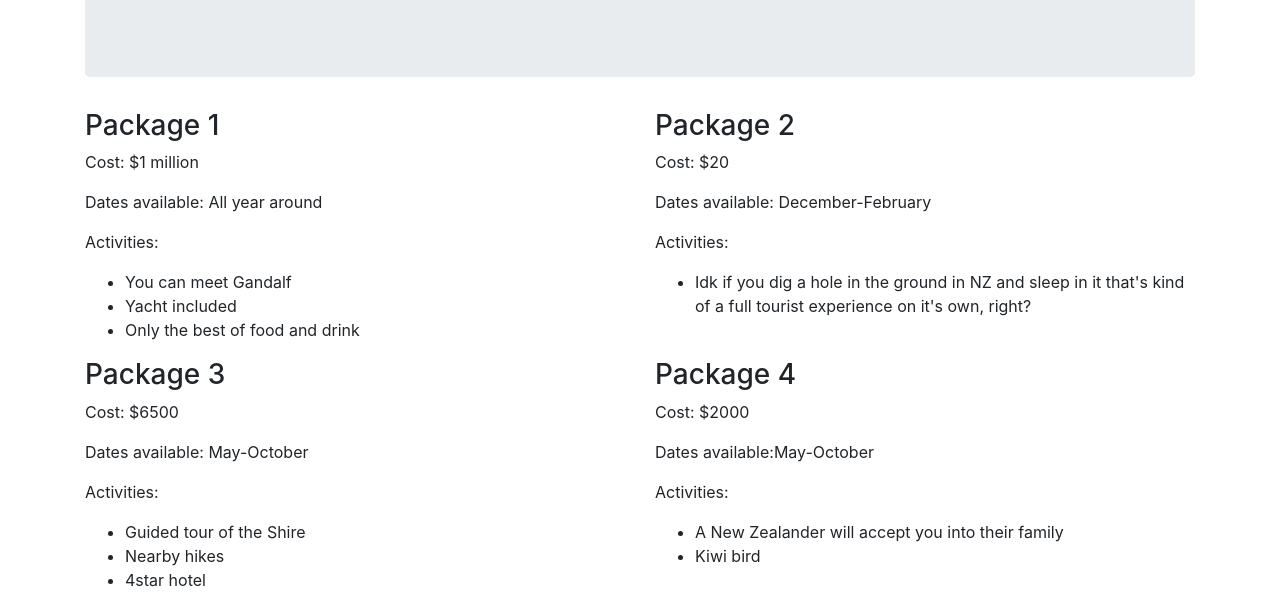
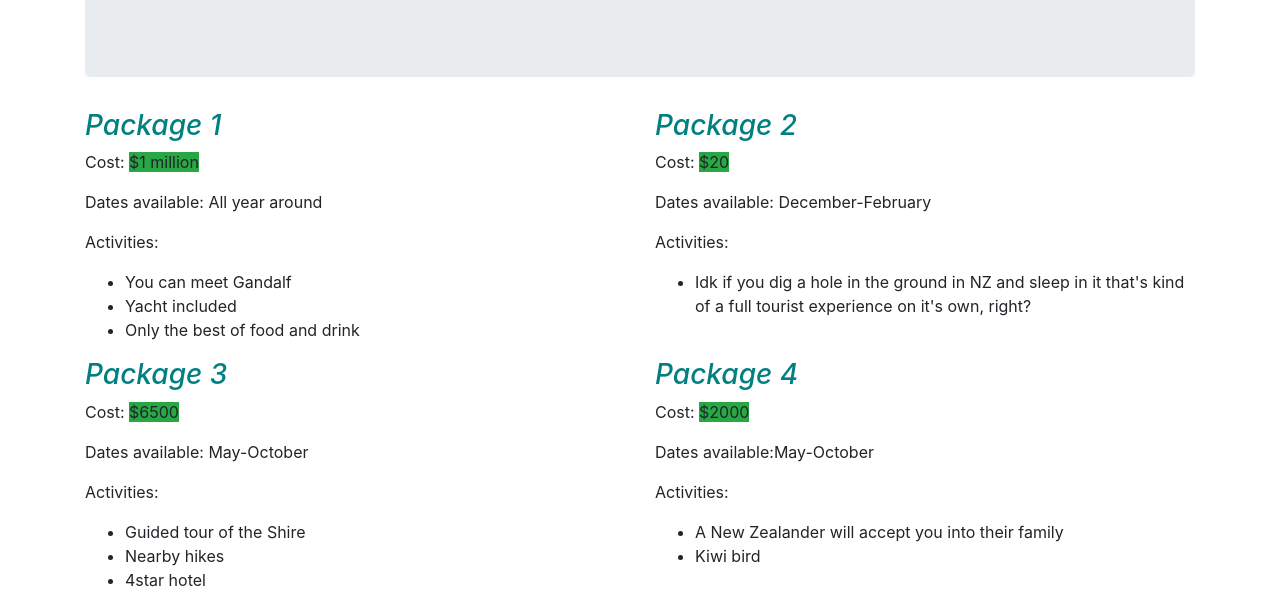
Before and after one commit to shanole/vacation-site, a plain HTML site: page index.html in a window 1280 px wide. Shown: the part 660-1268 px from the top of the page. Drawn offline with Linux system fonts and the light colour scheme.

Commit message:
Add additional custom styling

```diff
--- /dev/null
+++ b/css/styles.css
@@ -0,0 +1,5 @@
+h3 {
+  color: teal;
+  font-style: italic;
+
+}
--- a/index.html
+++ b/index.html
@@ -2,6 +2,7 @@
 <html lang="en">
 <head>
   <link href="css/bootstrap.css" rel="stylesheet" type="text/css">
+  <link href="css/styles.css" rel="stylesheet" type="text/css">
   <title>My dream vacation to New Zealand</title>
 </head>
 <body>
@@ -34,7 +35,7 @@
     <div class="row">
       <div class="col-md-6">
         <h3>Package 1</h3>
-        <p>Cost: $1 million</p>
+        <p>Cost: <span class="bg-success">$1 million</span></p>
         <p>Dates available: All year around</p>
         <p>Activities:</p>
         <ul>
@@ -45,7 +46,7 @@
       </div>
       <div class="col-md-6">
         <h3>Package 2</h3>
-        <p>Cost: $20</p>
+        <p>Cost: <span class="bg-success">$20</span></p>
         <p>Dates available: December-February</p>
         <p>Activities:</p>
         <ul>
@@ -57,7 +58,7 @@
     <div class="row">
       <div class="col-md-6">
         <h3>Package 3</h3>
-        <p>Cost: $6500</p>
+        <p>Cost: <span class="bg-success">$6500</span></p>
         <p>Dates available: May-October</p>
         <p>Activities:</p>
         <ul>
@@ -68,7 +69,7 @@
       </div>
       <div class="col-md-6">
         <h3>Package 4</h3>
-        <p>Cost: $2000</p>
+        <p>Cost: <span class="bg-success">$2000</span></p>
         <p>Dates available:May-October</p>
         <p>Activities:</p>
         <ul>
```
